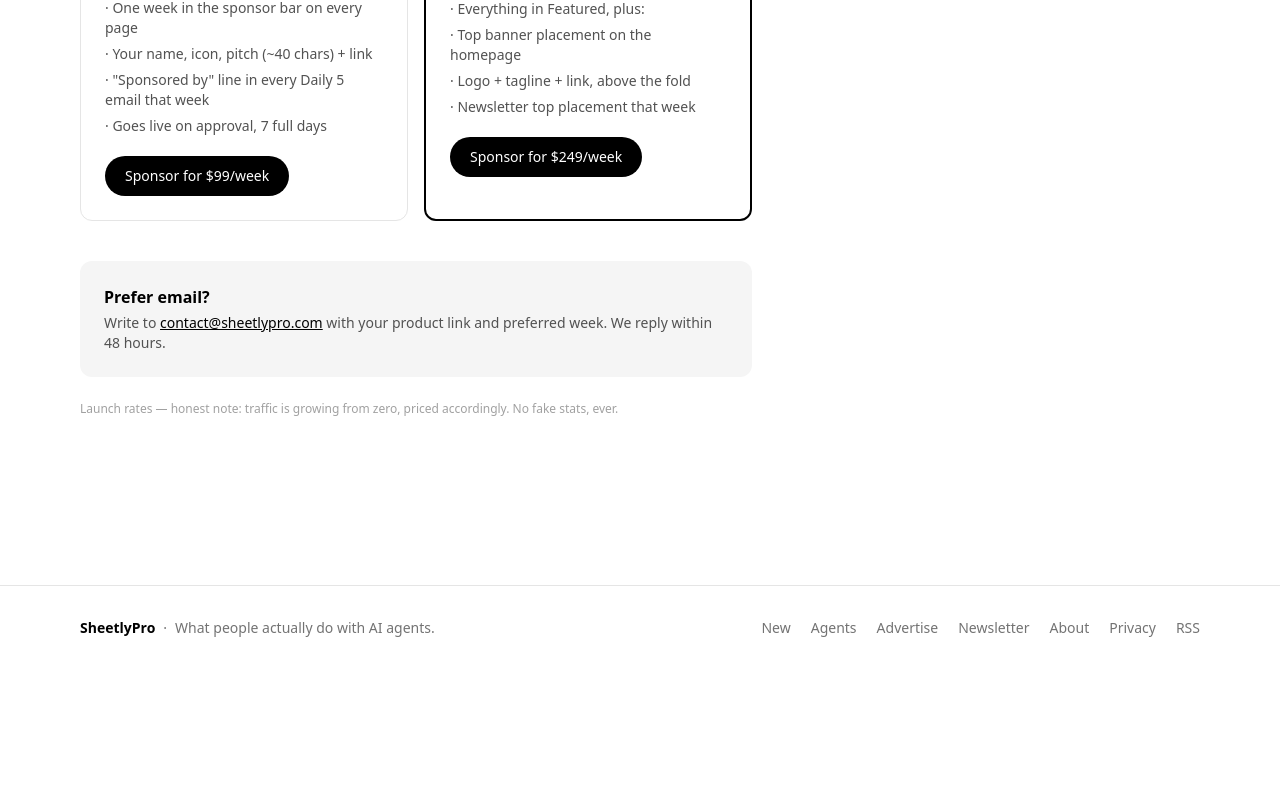
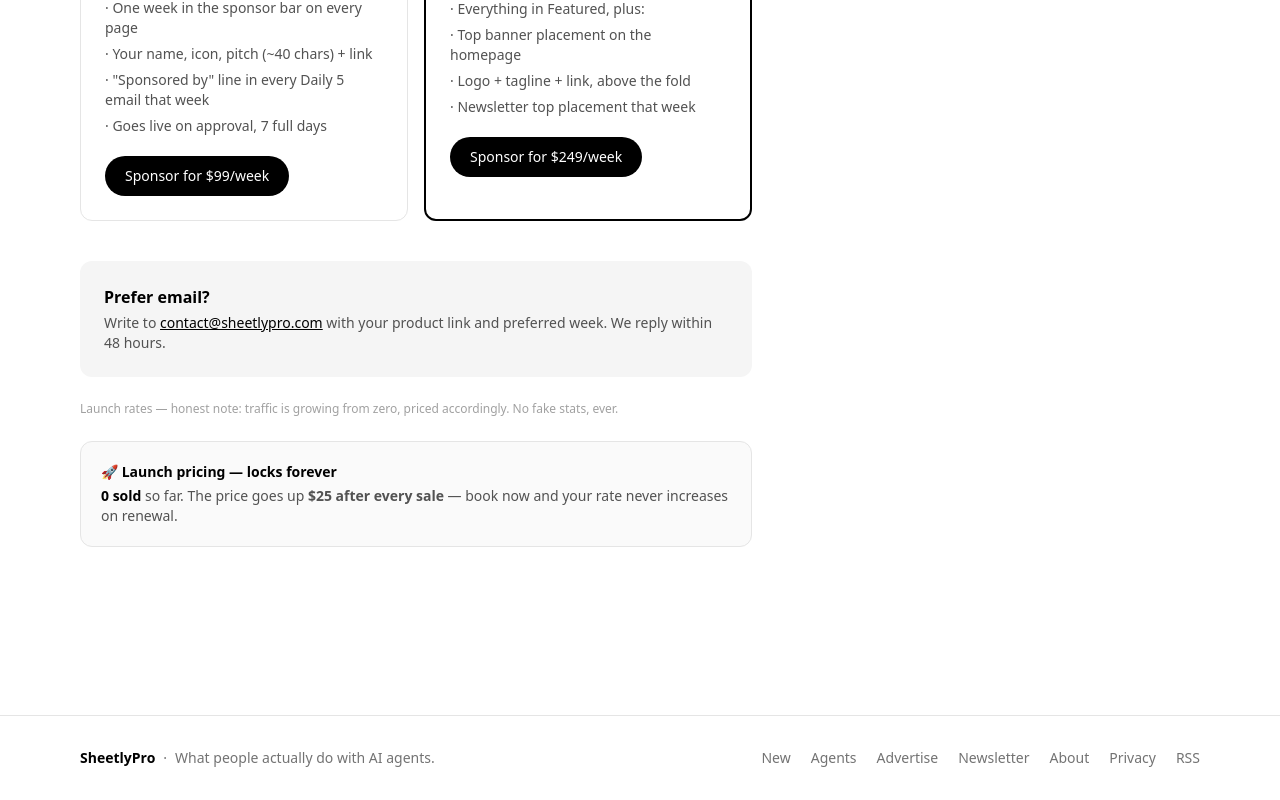
Before and after one commit to Stropurbo/bank-statement-frontend, a React (Vite) app: page /advertise in a window 1280 px wide. Shown: the part 1070-1870 px from the top of the page. Before the commit the page ends 1740 px from the top, so only its background shows below. Built offline with nearby package versions, Linux system fonts and the light colour scheme.

Commit message:
Sponsor urgency + newsletter CTA on use-case pages

```diff
--- a/src/pages/Advertise.jsx
+++ b/src/pages/Advertise.jsx
@@ -205,6 +205,17 @@ export default function Advertise() {
         Launch rates — honest note: traffic is growing from zero, priced
         accordingly. No fake stats, ever.
       </p>
+
+      <div className="mt-6 border border-neutral-200 dark:border-neutral-800 rounded-xl p-5 bg-neutral-50 dark:bg-neutral-900">
+        <p className="text-sm font-semibold text-black dark:text-white mb-1">
+          🚀 Launch pricing — locks forever
+        </p>
+        <p className="text-sm text-neutral-600 dark:text-neutral-300">
+          <span className="font-bold text-black dark:text-white">0 sold</span>{" "}
+          so far. The price goes up <strong>$25 after every sale</strong> — book
+          now and your rate never increases on renewal.
+        </p>
+      </div>
     </div>
   );
 }
--- a/src/pages/UseCasePage.jsx
+++ b/src/pages/UseCasePage.jsx
@@ -3,6 +3,7 @@ import { Link, useParams } from "react-router-dom";
 import { getUseCase, relatedUseCases, topicName, agentSlug, agentsOf, fmtDate } from "../lib/usecases";
 import { UseCaseLink } from "../components/FeedCard";
 import { useEngagement } from "../lib/engagement";
+import NewsletterSignup from "../components/NewsletterSignup";
 import NotFound from "./NotFound";
 
 function CopyPrompt({ prompt }) {
@@ -181,6 +182,10 @@ export default function UseCasePage() {
           </div>
         </section>
       )}
+
+      <section className="mt-8">
+        <NewsletterSignup compact />
+      </section>
     </div>
   );
 }
```
